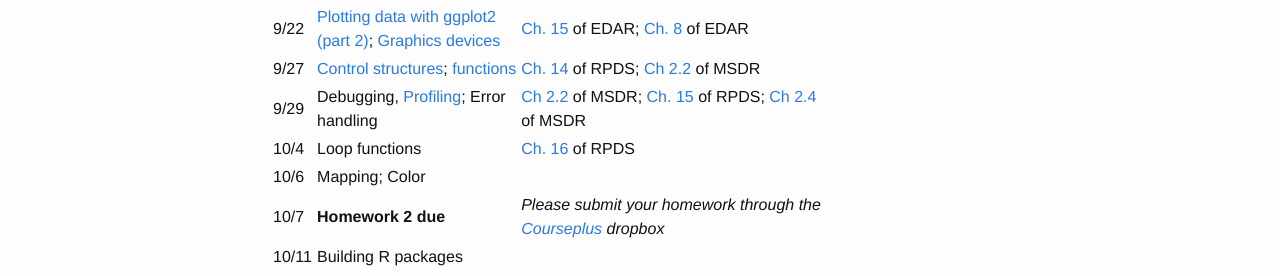
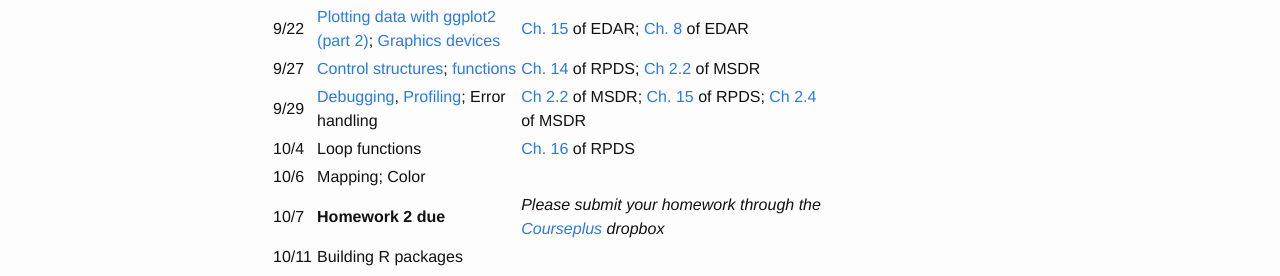
Before and after one commit to Max201510/Biostat776, a Jekyll site: the page built from schedule.md, in a window 1280 px wide. Shown: the part 839-1115 px from the top of the page. Built offline with Jekyll 4.4.1, drawn with Linux system fonts in a browser that asks for light colours; part of the change alters nothing that is shown.

```diff
--- a/schedule.md
+++ b/schedule.md
@@ -25,7 +25,7 @@ Textbook key
 9/20 | [Principles of data graphics](../notes/pdf/principlesgraphics.pdf); [ggplot2 (part 1)](../notes/pdf/ggplot2_part1.pdf)| [Ch. 5](https://bookdown.org/rdpeng/exdata/principles-of-analytic-graphics.html) of EDAR; [Ch. 7](https://bookdown.org/rdpeng/exdata/plotting-systems.html) of EDAR; [Ch. 14](https://bookdown.org/rdpeng/exdata/the-ggplot2-plotting-system-part-1.html) of EDAR|
 9/22 | [Plotting data with ggplot2 (part 2)](../notes/pdf/ggplot2_part2.pdf); [Graphics devices](../notes/pdf/grdevices.pdf)| [Ch. 15](https://bookdown.org/rdpeng/exdata/the-ggplot2-plotting-system-part-2.html) of EDAR; [Ch. 8](https://bookdown.org/rdpeng/exdata/graphics-devices.html) of EDAR |
 9/27 | [Control structures](../notes/pdf/control.pdf); [functions](../notes/pdf/functions.pdf)| [Ch. 14](https://bookdown.org/rdpeng/rprogdatascience/control-structures.html) of RPDS; [Ch 2.2](http://rdpeng.github.io/RProgDA/functions.html) of MSDR |
-9/29 | Debugging, [Profiling](../notes/pdf/RProfiler.pdf); Error handling| [Ch 2.2](http://rdpeng.github.io/RProgDA/functions.html) of MSDR; [Ch. 15](https://bookdown.org/rdpeng/rprogdatascience/functions.html) of RPDS; [Ch 2.4](http://rdpeng.github.io/RProgDA/error-handling-and-generation-sk.html) of MSDR
+9/29 | [Debugging](../notes/pdf/debugging.pdf), [Profiling](../notes/pdf/RProfiler.pdf); Error handling| [Ch 2.2](http://rdpeng.github.io/RProgDA/functions.html) of MSDR; [Ch. 15](https://bookdown.org/rdpeng/rprogdatascience/functions.html) of RPDS; [Ch 2.4](http://rdpeng.github.io/RProgDA/error-handling-and-generation-sk.html) of MSDR
 10/4 | Loop functions| [Ch. 16](https://bookdown.org/rdpeng/rprogdatascience/loop-functions.html) of RPDS
 10/6 | Mapping; Color | |
 10/7 | **Homework 2 due** | *Please submit your homework through the [Courseplus](https://courseplus.jhu.edu) dropbox* |
```
